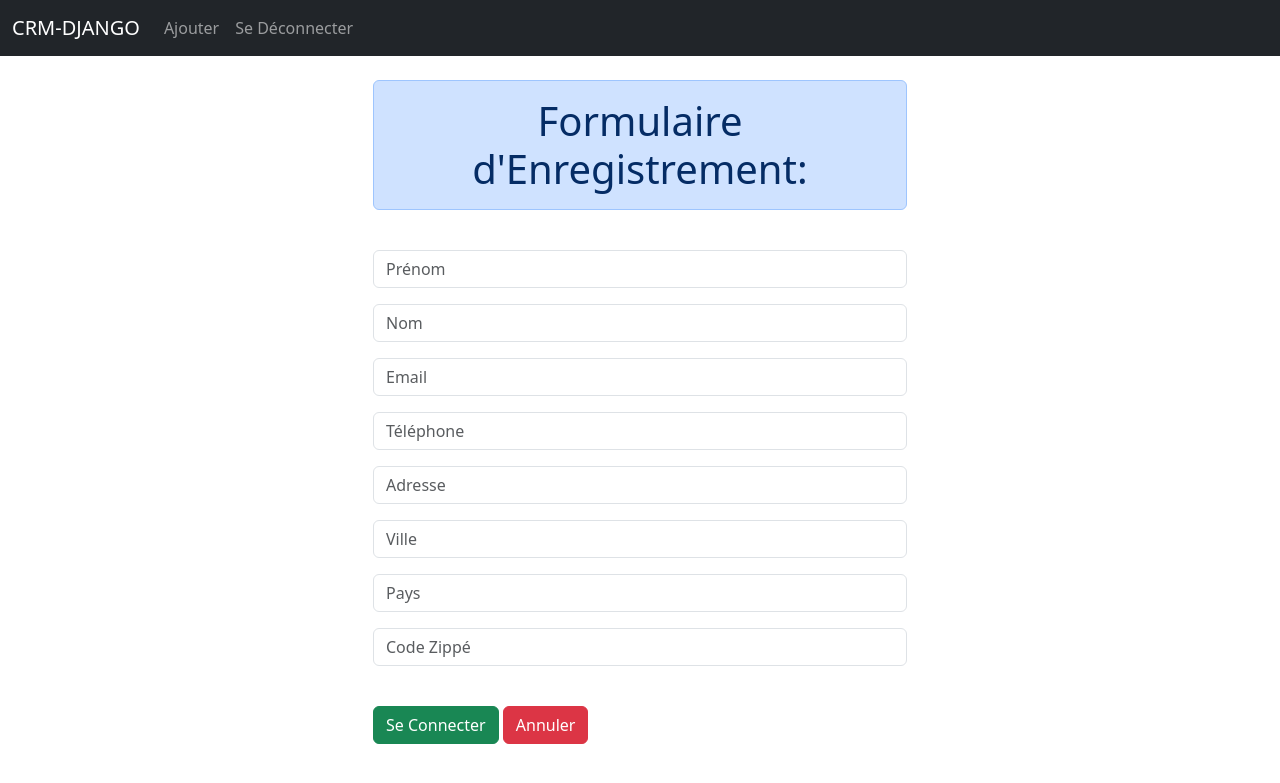
After one commit to azizcisse/dcrm, a Django app: page /add_record/ in a window 1280 px wide. The commit adds this page. Shown: the top 783 px of the page. Run offline with Django 3.2, Linux system fonts and the light colour scheme; the visitor is signed in with stand-in values (Sample User, id 1).

Commit message:
dernier commitdu projet

```diff
--- a/website/forms.py
+++ b/website/forms.py
@@ -1,6 +1,7 @@
 from django.contrib.auth.forms import UserCreationForm
 from django.contrib.auth.models import User
 from django import forms
+from .models import Record
 
 
 
@@ -32,3 +33,22 @@ class SignUpForm(UserCreationForm):
         self.fields['password2'].widget.attrs['placeholder'] = 'Confirmer Mot de Passe'
         self.fields['password2'].label = ''
         self.fields['password2'].help_text = '<span class="form-text text-muted"><small>Entrez le même mot de passe que précédemment, pour vérification.</small></span>'
+
+
+
+
+#Formulaire d'Enregistrement*
+class AddRecordForm(forms.ModelForm):
+    first_name = forms.CharField(required=True, widget=forms.widgets.TextInput(attrs={"placeholder":"Prénom", "class":"form-control"}), label="")
+    last_name = forms.CharField(required=True, widget=forms.widgets.TextInput(attrs={"placeholder":"Nom", "class":"form-control"}), label="")
+    email = forms.CharField(required=True, widget=forms.widgets.TextInput(attrs={"placeholder":"Email", "class":"form-control"}), label="")
+    phone = forms.CharField(required=True, widget=forms.widgets.TextInput(attrs={"placeholder":"Téléphone", "class":"form-control"}), label="")
+    address = forms.CharField(required=True, widget=forms.widgets.TextInput(attrs={"placeholder":"Adresse", "class":"form-control"}), label="")
+    city = forms.CharField(required=True, widget=forms.widgets.TextInput(attrs={"placeholder":"Ville", "class":"form-control"}), label="")
+    state = forms.CharField(required=True, widget=forms.widgets.TextInput(attrs={"placeholder":"Pays", "class":"form-control"}), label="")
+    zipcode = forms.CharField(required=True, widget=forms.widgets.TextInput(attrs={"placeholder":"Code Zippé", "class":"form-control"}), label="")
+
+
+    class Meta:
+        model = Record
+        exclude = ("user",)
--- /dev/null
+++ b/website/templates/add_record.html
@@ -0,0 +1,20 @@
+{% extends "base.html" %}
+
+{% block content %}
+
+<div class="container w-50">
+    <h1 class="text-center alert alert-primary">Formulaire d'Enregistrement:</h1>
+    <br/>
+
+    <form action="{% url 'add_record' %}" method="POST">
+        {% csrf_token %}
+
+        {{ form.as_p }}
+
+        <br/>
+        <button type="submit" class="btn btn-success">Se Connecter</button>
+       <a class="btn btn-danger" href="{% url 'home' %}">Annuler</a>
+    </form>
+</div>
+
+{% endblock content%}
--- a/website/templates/navbar.html
+++ b/website/templates/navbar.html
@@ -7,6 +7,10 @@
       <div class="collapse navbar-collapse" id="navbarSupportedContent">
         <ul class="navbar-nav me-auto mb-2 mb-lg-0">
           {% if user.is_authenticated %}
+
+          <li class="nav-item">
+            <a class="nav-link btn btn-primary" href="{% url 'add_record' %}">Ajouter</a>
+          </li>
 
           <li class="nav-item">
             <a class="nav-link btn btn-danger" href="{% url 'logout' %}">Se Déconnecter</a>
--- a/website/urls.py
+++ b/website/urls.py
@@ -9,4 +9,7 @@ urlpatterns = [
     path('logout/', views.logout_user, name='logout'),
     path('register/', views.register_user, name='register'),
     path('record/<int:pk>', views.customer_record, name='record'),
+    path('delete_record/<int:pk>', views.delete_record, name='delete_record'),
+    path('add_record/', views.add_record, name='add_record'),
+    path('update_record/<int:pk>', views.update_record, name='update_record')
 ]
--- a/website/views.py
+++ b/website/views.py
@@ -1,7 +1,7 @@
 from django.shortcuts import render, redirect
 from django.contrib.auth import authenticate, login, logout
 from django.contrib import messages
-from website.forms import SignUpForm
+from website.forms import SignUpForm, AddRecordForm
 from .models import Record
 
 
@@ -54,4 +54,51 @@ def register_user(request):
 
 
 def customer_record(request, pk):
-    pass
+    if request.user.is_authenticated:
+        #Rechercher des enregistrements
+        customer_record =Record.objects.get(id=pk)
+        return render(request, 'record.html', {'customer_record':customer_record})
+    else:
+        messages.success(request, "Vous devez vous connecter pour acceder sur cette page...")
+        return redirect('home')
+
+
+
+def delete_record(request, pk):
+    if request.user.is_authenticated:
+        delete_it = Record.objects.get(id=pk)
+        delete_it.delete()
+        messages.success(request, "L'enregistrement a été supprimé avec Succès!!!")
+        return redirect('home')
+    else:
+        messages.success(request, "Vous devez vous connecter pour pouvoir effecture cette action...")
+        return redirect('home')
+
+
+
+def add_record(request):
+    form = AddRecordForm(request.POST or None)
+    if request.user.is_authenticated:
+        if request.method == "POST":
+            if form.is_valid():
+                add_record = form.save()
+                messages.success(request, "Le Formulaire a été soumis avec Succès!!!")
+                return redirect('home')
+        return render(request, 'add_record.html', {'form':form})
+    else:
+        messages.success(request, "Vous devez vous connecter....")
+        return redirect('home')
+
+
+def update_record(request, pk):
+    if request.user.is_authenticated:
+        current_record = Record.objects.get(id=pk)
+        form = AddRecordForm(request.POST or None, instance=current_record)
+        if form.is_valid():
+            form.save()
+            messages.success(request, "L'Enregistrement a été modifié avec Succès..")
+            return redirect('home')
+        return render(request, 'update_record.html', {'form':form})
+    else:
+        messages.success(request, "Vous devez vous connecter pour mettre à jours les informations....")
+        return redirect('home')
```
Also changed, not shown: website/templates/home.html (+4 -4 lines), website/templates/record.html (added, +45 -0 lines), website/templates/update_record.html (added, +20 -0 lines).
